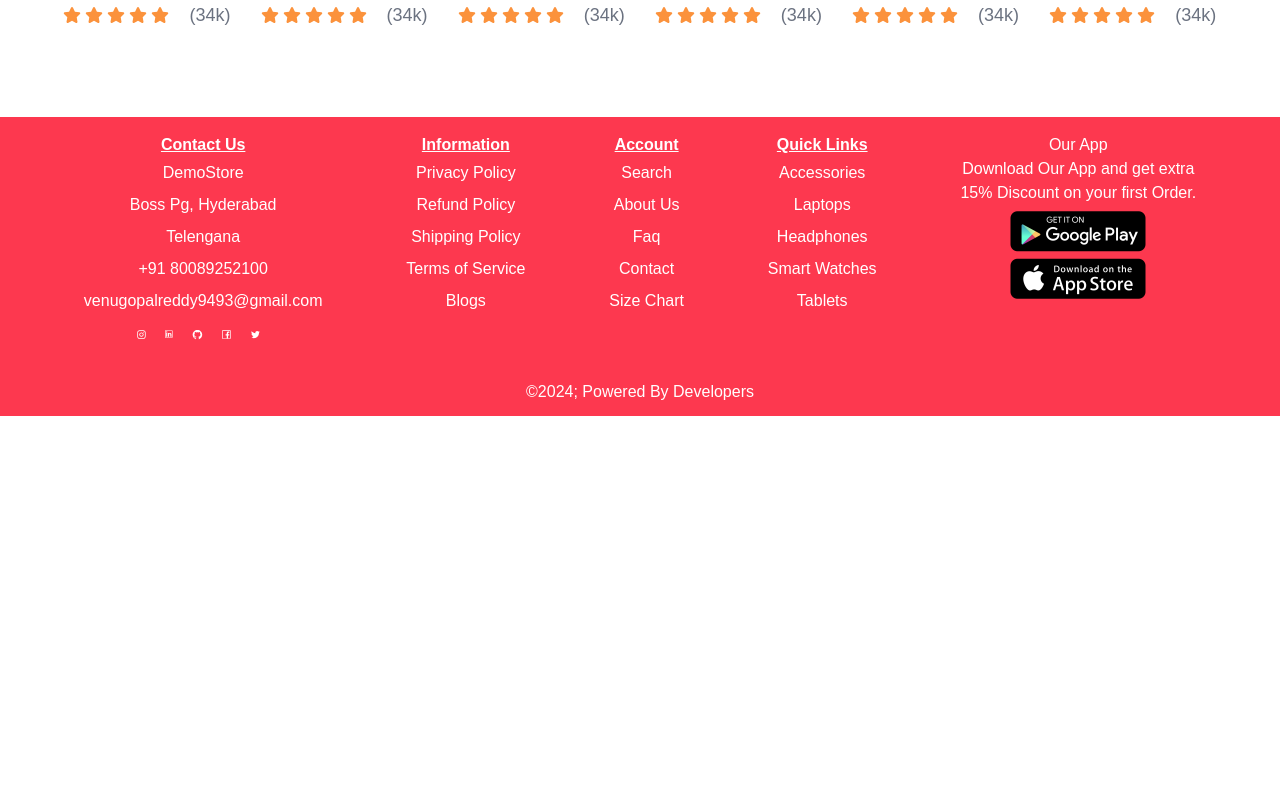
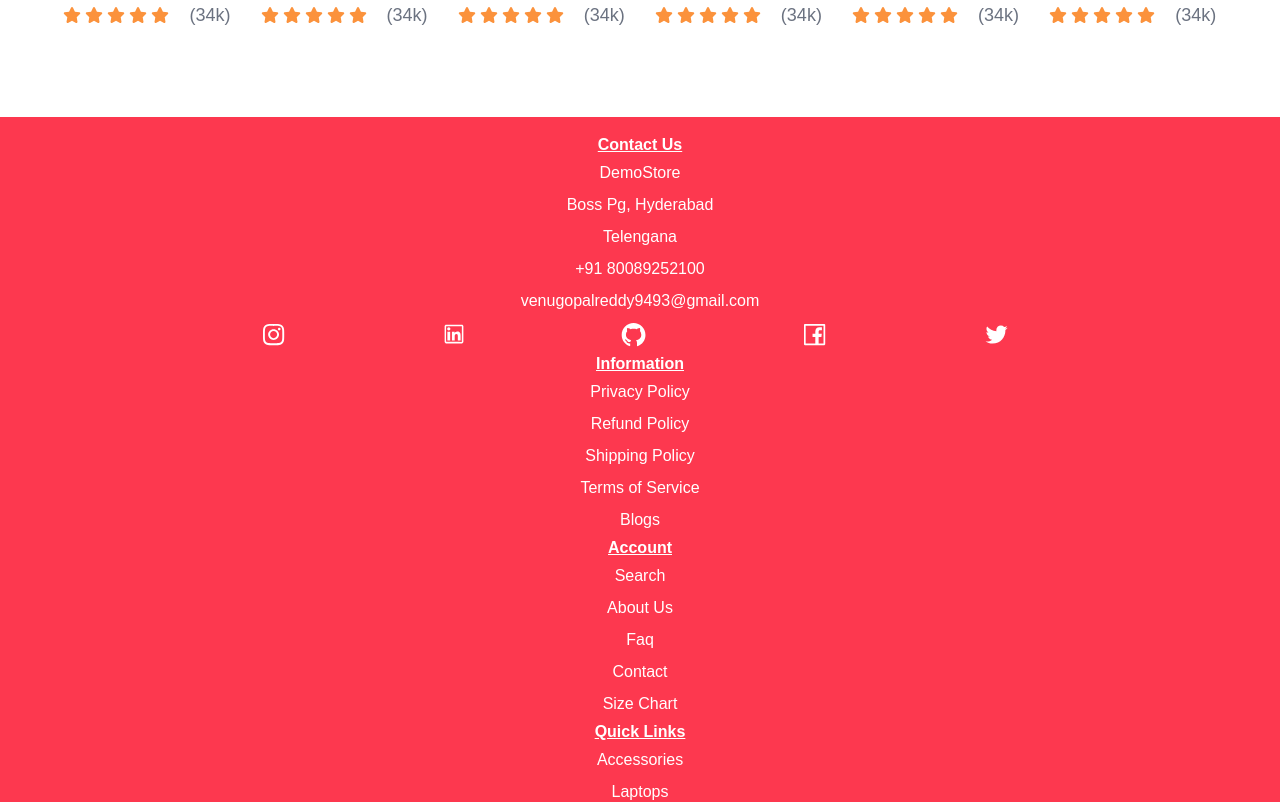
Before and after one commit to Mdabdullah3/Babur-Hat, a Next.js app: page / in a window 1280 px wide. Shown: the part 2343-3145 px from the top of the page. Before the commit the page ends 2759 px from the top, so only its background shows below. Built offline with nearby package versions, Linux system fonts and the light colour scheme; no server answers.

Commit message:
error solved

```diff
--- a/src/components/Home/Category.jsx
+++ b/src/components/Home/Category.jsx
@@ -7,6 +7,7 @@ import "swiper/css/grid";
 import "swiper/css/navigation";
 import "swiper/css/pagination";
 import { ProductCategory } from "../../utils/constants";
+import Link from "next/link";
 
 const Category = () => {
   return (
@@ -52,6 +53,7 @@ const Category = () => {
       >
         {ProductCategory.map((item) => (
           <SwiperSlide key={item.id}>
+            <Link href={"/shop"}>
               <div className="p-2 py-4 mb-6">
                 <img
                   src={item.img}
@@ -62,6 +64,7 @@ const Category = () => {
                   {item.name}
                 </h1>
               </div>
+            </Link>
           </SwiperSlide>
         ))}
       </Swiper>
--- a/src/components/layout/Footer.jsx
+++ b/src/components/layout/Footer.jsx
@@ -32,7 +32,7 @@ const Footer = () => {
   ];
   return (
     <div className="bg-primary mt-20">
-      <footer className="py-4 w-full text-center justify-evenly flex bg-primary flex-wrap">
+      <footer className="py-4 w-full text-center justify-evenly lg:flex bg-primary flex-wrap flex-col">
         <div>
           <h5 className="text-white font-bold underline">Contact Us</h5>
           {contact &&
--- a/src/components/layout/Navbar.jsx
+++ b/src/components/layout/Navbar.jsx
@@ -226,7 +226,7 @@ const Navbar = () => {
                         : ""
                     }`}
                     onClick={() => {
-                      router.push(`/product/${suggestion._id}`);
+                      router.push(`/products/${suggestion._id}`);
                       setShowSuggestions(false);
                       setSearchValue(suggestion?.name);
                     }}
```
Lines whose indentation alone changed are shown as unchanged.
